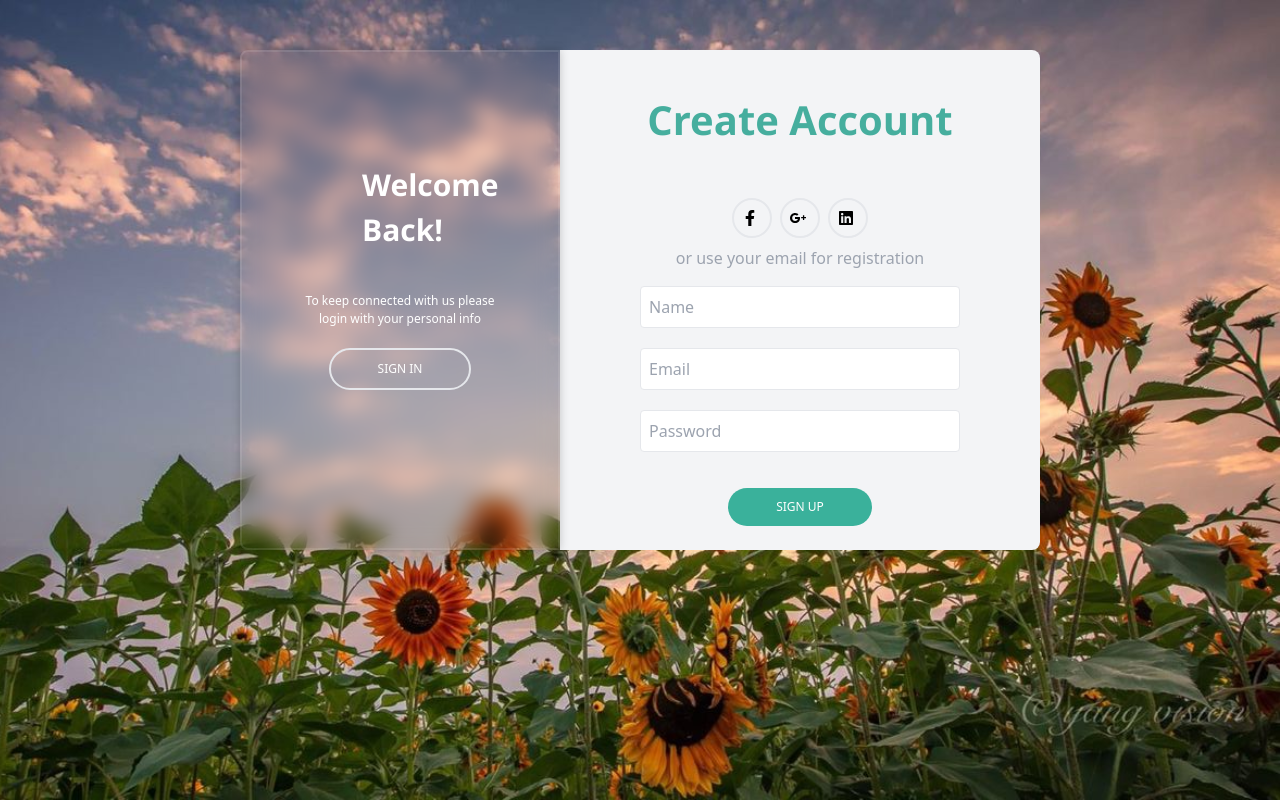
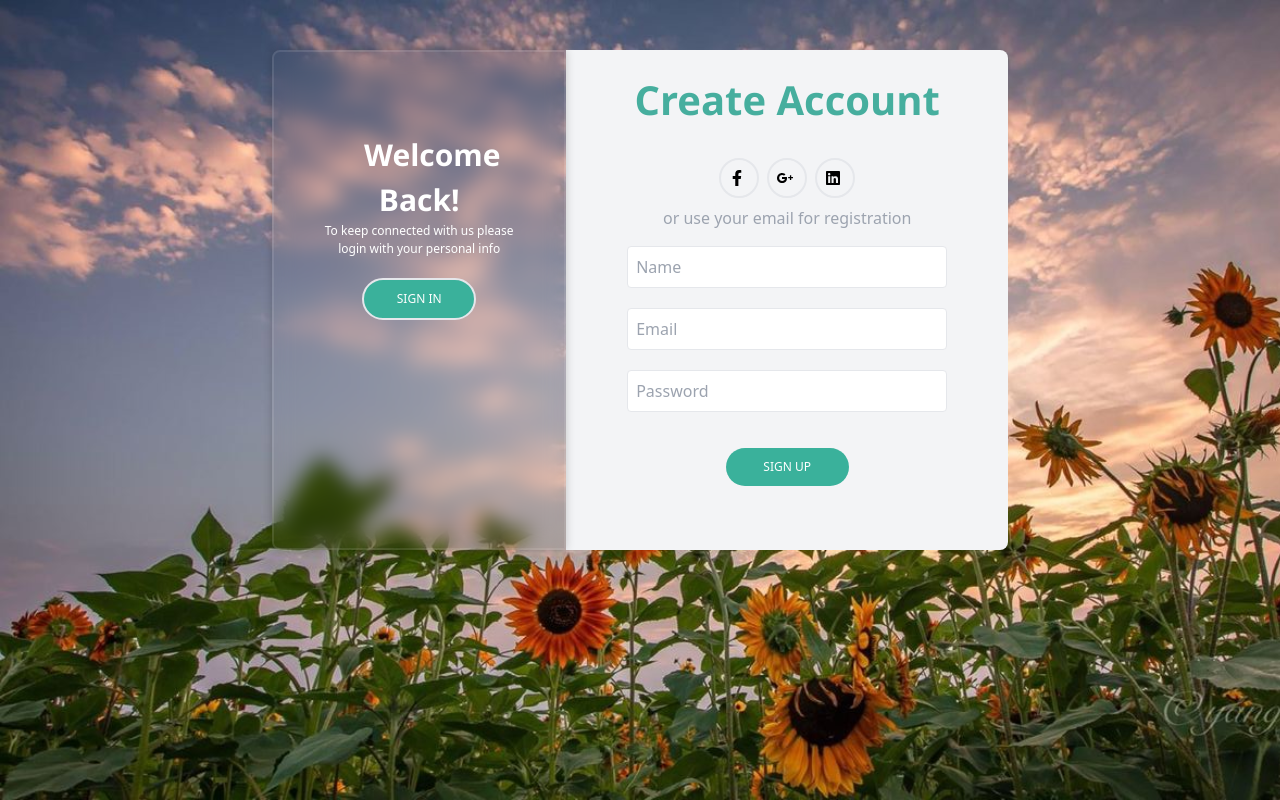
Before and after one commit to Xochitl0/00-app-web, a Next.js app: page /register in a window 1280 px wide. Built offline with nearby package versions, Linux system fonts and the light colour scheme.

Commit message:
Responsiva

```diff
--- a/package.json
+++ b/package.json
@@ -9,6 +9,7 @@
     "lint": "next lint"
   },
   "dependencies": {
+    "@types/react": "^18.3.4",
     "next": "14.2.5",
     "react": "^18",
     "react-dom": "^18",
--- a/src/app/globals.css
+++ b/src/app/globals.css
@@ -8,14 +8,12 @@
   box-sizing: border-box;
 }
 
-.container {
+.background-image {
   display: flex;
-  height: 500px;
-  width: 800px;
-  margin: auto;
-  margin-top: 50px;
+  background: url("./assets/fondo1.jpeg") no-repeat;
+  background-size: cover;
+  background-position: center center;
 }
-
 .body {
   display: flex;
   background: url("./assets/fondo1.jpeg") no-repeat;
@@ -24,13 +22,21 @@
   min-height: 100vh;
 }
 
+.box-size {
+  display: flex;
+  height: 500px;
+  width: 800px;
+  margin: auto;
+  margin-top: 50px;
+}
+
 .bg-pinky {
   --tw-bg-opacity: 1;
   background-color: #f69bcd;
   background: transparent;
   backdrop-filter: blur(10px);
   border: 2px solid rgba(255, 255, 255, 0.1);
-  padding: 30px 40px;
+  padding: 40px 50px;
   box-shadow: 0 0 10px rgba(0, 0, 0, 0.2);
 }
 .bg-menta {
@@ -79,3 +85,10 @@
 .font-h {
   font-size: 30px;
 }
+
+/* Estilos para dispositivos móviles */
+@media (max-width: 340px) {
+  body {
+    background-size: contain;
+  }
+}
--- a/src/app/login/page.jsx
+++ b/src/app/login/page.jsx
@@ -7,15 +7,11 @@
 import { FaLinkedin } from "react-icons/fa";
 
 const Login = () => {
-  const handleSubmit = (e) => {
-    e.preventDefault();
-    console.log("Me diste click");
-  };
-
   return (
     <>
-      <div className="body w-full">
-        <div className="flex container">
+      <div className="flex bg-[url('./assets/fondo1.jpeg')] bg-cover bg-no-repeat min-h-screen">
+        <header />
+        <div className="container md:max-w-3xl mt-16 mx-auto px-4 box-size">
           {/* Columna izquierda */}
           <div className="w-3/5 bg-gray-100 rounded-tl-lg rounded-bl-lg">
             <div>
@@ -35,7 +31,7 @@
             <div className="text-center text-gray-400">
               <p className="font-light">or use your email account</p>
             </div>
-            <form action="" onSubmit={handleSubmit}>
+            <form action="">
               <div className="">
                 <div className="mb-4 mt-3 text-center">
                   <input
@@ -68,13 +64,16 @@
           </div>
 
           {/* Columna derecha */}
-          <div className="w-2/5 bg-pinky rounded-tr-lg rounded-br-lg ">
+          <div className="w-2/5 bg-pinky rounded-tr-lg rounded-br-lg px-4 ">
             <h2 className="p-20 font-bold text-white font-h">Hello, Friend!</h2>
             <p className="text-center -mt-10 text-white font">
               Enter your personal detail <br /> and start journey with us
             </p>
             <div className="text-center">
-              <button type="submit" className="bg-mb b-signIn mt-5 border-2">
+              <button
+                type="submit"
+                className="bg-mb button-color mt-5 border-2"
+              >
                 SING IN
               </button>
             </div>
--- a/src/app/register/page.jsx
+++ b/src/app/register/page.jsx
@@ -1,30 +1,43 @@
+"use client";
+import "../globals.css";
+import { useRef } from "react";
+
 import { FaFacebookF } from "react-icons/fa";
 import { IoLogoGoogleplus } from "react-icons/io";
 import { FaLinkedin } from "react-icons/fa";
 
-import "../globals.css";
+const Register = () => {
+  const form = useRef(null);
 
-const Register = () => {
+  const handleSubmit = (e) => {
+    e.preventDefault();
+    console.log("Me diste click");
+  };
+
   return (
     <>
-      <div className="body w-full">
-        <div className="flex container">
+      <div className="flex bg-[url('./assets/fondo1.jpeg')] bg-cover bg-no-repeat min-h-screen">
+        <header />
+        <div className="container md:max-w-3xl mt-16 mx-auto px-4 box-size">
           {/* Columna iquierda */}
           <div className="w-2/5 bg-pinky rounded-tl-lg rounded-bl-lg">
-            <h2 className="p-20 font-bold text-white font-h">Welcome Back!</h2>
+            <h2 className="p-10 font-bold text-white font-h">Welcome Back!</h2>
             <p className="text-center -mt-10 text-white font">
               To keep connected with us please <br /> login with your personal
               info
             </p>
             <div className="text-center">
-              <button type="submit" className="bg-mb b-signIn mt-5 border-2">
+              <button
+                type="submit"
+                className="bg-mb button-color mt-5 border-2"
+              >
                 SIGN IN
               </button>
             </div>
           </div>
           {/* Columna izquierda */}
-          <div className="w-3/5 bg-gray-100  rounded-tr-lg rounded-br-lg ">
-            <h1 className="font-bold p-10"> Create Account</h1>
+          <div className="w-3/5 bg-gray-100  px-4 rounded-tr-lg rounded-br-lg ">
+            <h1 className="font-bold p-5"> Create Account</h1>
             <div className="flex justify-center">
               <button className="rounded-full border-2 border-solid h-10 w-10 p-2 mt-2">
                 <FaFacebookF />
@@ -40,8 +53,13 @@
             <div className="text-center text-gray-400">
               <p className="font-light">or use your email for registration</p>
             </div>
-            <form action="">
-              <div className="">
+            <form
+              action=""
+              onSubmit={handleSubmit}
+              ref={form}
+              className="container"
+            >
+              <div className=" container">
                 <div className="mb-4 mt-3 text-center">
                   <input
                     type="name"
```
Also changed, not shown: 1 other file (tests, documents, lock files or other folders).
